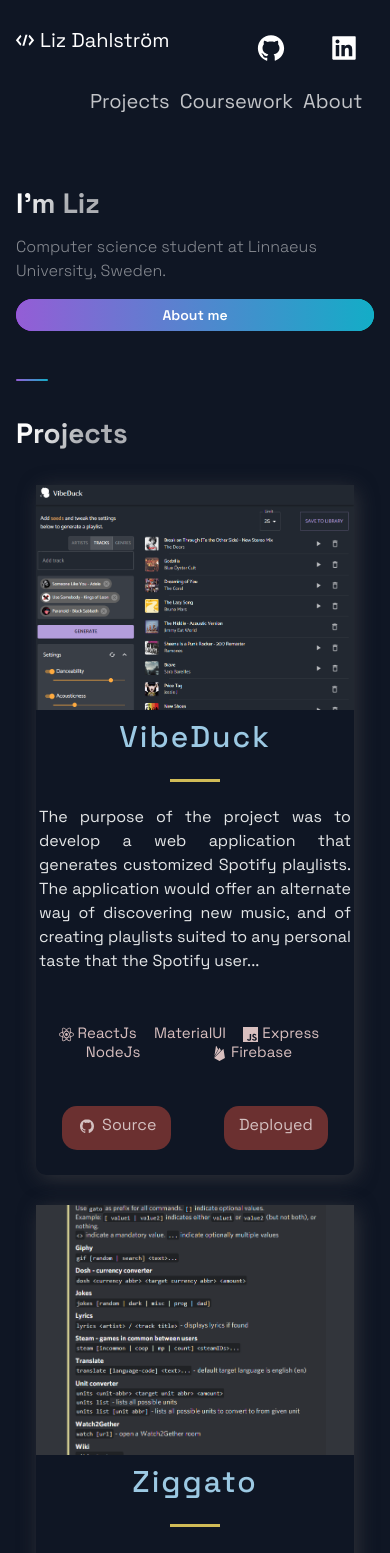
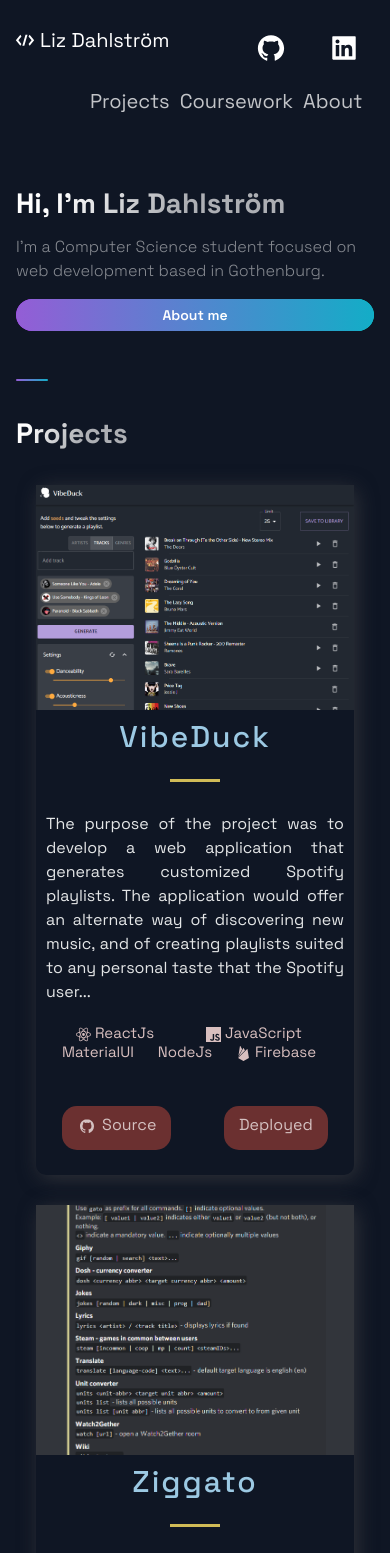
Before and after one commit to lizdahlstrom/lizdahlstrom.dev, a Next.js app: page / in a window 390 px wide. Shown: the top 1553 px of the page. Built offline with nearby package versions, Linux system fonts and the light colour scheme.

Commit message:
Tweak padding for mobile, tag chips and text

```diff
--- a/src/components/About/About.js
+++ b/src/components/About/About.js
@@ -13,9 +13,7 @@
       <SectionTitle>About me</SectionTitle>
       <SectionText>
         <p>
-          My name is Liz. I code stuff, mostly in C#, Java or Javascript. I am
-          currently studying a computer science, with a focus on development and
-          operations.
+          My name is Liz. I code stuff, mostly in <strong>Java</strong> or <strong>JavaScript</strong>.
         </p>
         <br />
         <p>
--- a/src/components/Hero/Hero.js
+++ b/src/components/Hero/Hero.js
@@ -12,11 +12,9 @@
   <Section row nopadding>
     <LeftSection>
       <SectionTitle main center>
-        I'm Liz <br />
+        Hi, I'm Liz Dahlström <br />
       </SectionTitle>
-      <SectionText>
-        Computer science student at Linnaeus University, Sweden.
-      </SectionText>
+      <SectionText>I'm a Computer Science student focused on web development based in Gothenburg.</SectionText>
       <Button
         onClick={() => {
           window.location = '#about';
--- a/src/components/Projects/ProjectsStyles.js
+++ b/src/components/Projects/ProjectsStyles.js
@@ -75,8 +75,7 @@
   text-align: justify;
   height: 20rem;
   @media ${(props) => props.theme.breakpoints.sm} {
-    padding:.3rem
-
+    padding:1rem
 }
 `;
 
--- a/src/constants/projects.js
+++ b/src/constants/projects.js
@@ -10,8 +10,8 @@
     image: '/images/vibeduck.png',
     tags: [
       tags.ReactJs,
+      tags.JavaScript,
       tags.MaterialUI,
-      tags.Express,
       tags.NodeJs,
       tags.Firebase,
     ],
@@ -25,7 +25,7 @@
       'A Discord bot built with the help of DiscordJS API and NodeJS. Ziggato can do the following:\n - Get gifs from Giphy\n - Convert currencies\n- Get a variety of jokes\n - Fetch lyrics\n- Display games that are in common between steam users\n - Translate text using Google translate\n- Unit conversion\n- Create Watch2Gether rooms\n - Search and display Wikipedia entries\n- Show synonyms or rhymes of words',
     ],
     image: '/images/ziggato.png',
-    tags: [tags.JavaScript, tags.NodeJs, tags.Express],
+    tags: [tags.JavaScript, tags.NodeJs],
     source: 'https://github.com/lizdahlstrom/ziggato',
     id: 1,
   },
@@ -33,7 +33,7 @@
     title: 'Portfolio',
     description: ['This website.'],
     image: '/images/pwd.png',
-    tags: [tags.ReactJs, tags.MaterialUI, tags.NodeJs, tags.Express, tags.SQL],
+    tags: [tags.ReactJs, tags.NextJS, tags['styled-components']],
     source: 'https://github.com/lizdahlstrom/lizdahlstrom',
     visit: '#',
     id: 2,
@@ -44,7 +44,7 @@
       'This project is a single page application built in React. It simulates a desktop that the user can open different windows and applications on. The following three applications are included in the desktop application: A memory game, a chat connected to a central chat channel using web sockets, and a Wikipedia search app.',
     ],
     image: '/images/pwd.png',
-    tags: [tags.JavaScript, tags.ReactJs],
+    tags: [tags.JavaScript, tags.ReactJs, tags['Web sockets']],
     source: 'https://github.com/lizdahlstrom/Personal-Web-Desktop',
     id: 3,
   },
--- a/src/constants/tags.js
+++ b/src/constants/tags.js
@@ -1,16 +1,16 @@
-import { SiFirebase, SiJavascript, SiMaterialUi, SiNodeDotJs } from 'react-icons/si';
-import { IoMdSearch } from 'react-icons/io';
 
 export const tags = {
   NodeJs: 'SiNodeDotJs',
   ReactJs: 'SiReact',
+  JavaScript: 'SiJavascript',
+  NextJS: 'SiNextDotJs',
   MaterialUI: 'SiMaterialUi',
-  Express: 'SiJavascript',
-  JavaScript: 'SiJavascript',
   Firebase: 'SiFirebase',
   SQL: 'SiMysql',
   // WebScraping: 'IoMdSearch',
   MongoDB: 'SiMongodb',
+  ['styled-components']: 'SiCss3',
+  ['Web sockets']: 'SiSocketDotIo',
 };
 
 Object.freeze(tags);
```
